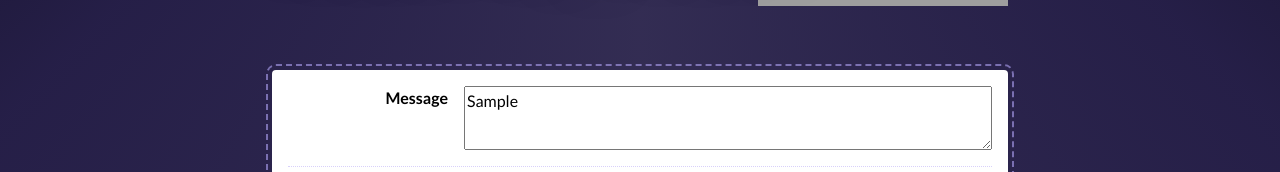
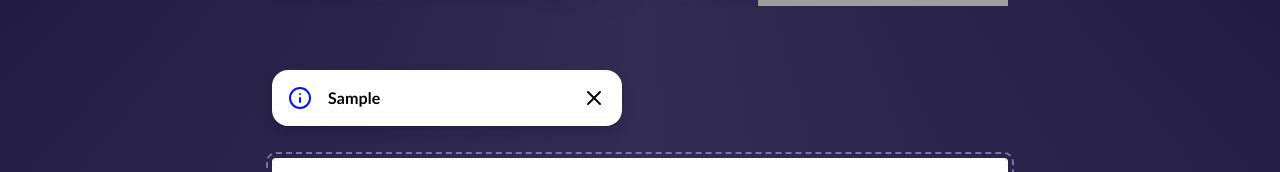
Before and after one commit to bhushangy/josh-react, a React (Vite) app in the folder project-toast/: page / in a window 1280 px wide. Both pictures are taken after typing "Sample" into the empty fields and a click on the button "Pop Toast!". Shown: the part 358-530 px from the top of the page. Built offline with nearby package versions, Linux system fonts and the light colour scheme; grey boxes are pictures that could not be loaded.

Commit message:
added interactivity

```diff
--- a/project-toast/src/components/Toast/Toast.js
+++ b/project-toast/src/components/Toast/Toast.js
@@ -1,33 +1,19 @@
-import React from 'react';
-import {
-  AlertOctagon,
-  AlertTriangle,
-  CheckCircle,
-  Info,
-  X,
-} from 'react-feather';
+import React from "react";
 
-import VisuallyHidden from '../VisuallyHidden';
+import { X } from "react-feather";
 
-import styles from './Toast.module.css';
+import VisuallyHidden from "../VisuallyHidden";
 
-const ICONS_BY_VARIANT = {
-  notice: Info,
-  warning: AlertTriangle,
-  success: CheckCircle,
-  error: AlertOctagon,
-};
+import styles from "./Toast.module.css";
 
-function Toast() {
+function Toast({ icon: Icon, variant, closeButtonClickHandler, children }) {
   return (
-    <div className={`${styles.toast} ${styles.notice}`}>
+    <div className={`${styles.toast} ${styles[variant]}`}>
       <div className={styles.iconContainer}>
-        <Info size={24} />
+        <Icon size={24} />
       </div>
-      <p className={styles.content}>
-        16 photos have been uploaded
-      </p>
-      <button className={styles.closeButton}>
+      <p className={styles.content}>{children}</p>
+      <button className={styles.closeButton} onClick={closeButtonClickHandler}>
         <X size={24} />
         <VisuallyHidden>Dismiss message</VisuallyHidden>
       </button>
--- a/project-toast/src/components/ToastPlayground/ToastPlayground.js
+++ b/project-toast/src/components/ToastPlayground/ToastPlayground.js
@@ -1,14 +1,20 @@
 import React from "react";
 
 import Button from "../Button";
+import Toast from "../Toast";
 
 import styles from "./ToastPlayground.module.css";
+
+import { getToastIcon } from "../ToastPlayground/helpers";
 
 const VARIANT_OPTIONS = ["notice", "warning", "success", "error"];
 
 function ToastPlayground() {
   const [toastMessage, setToastMesasge] = React.useState("");
   const [toastVariant, setToastVariant] = React.useState("notice");
+  const [showToast, setShowToast] = React.useState(false);
+
+  const toastIcon = getToastIcon(toastVariant);
 
   const toastMessageChangeHandler = (e) => {
     setToastMesasge(e.target.value);
@@ -18,8 +24,13 @@ function ToastPlayground() {
     setToastVariant(e.target.value);
   };
 
+  const toastCloseButtonClickHandler = React.useCallback(() => {
+    setShowToast(false);
+  }, [setShowToast]);
+
   const onFormSubmitHandler = (e) => {
     e.preventDefault();
+    setShowToast(true);
   };
 
   return (
@@ -28,6 +39,16 @@ function ToastPlayground() {
         <img alt="Cute toast mascot" src="/toast.png" />
         <h1>Toast Playground</h1>
       </header>
+
+      {showToast && (
+        <Toast
+          icon={toastIcon}
+          variant={toastVariant}
+          closeButtonClickHandler={toastCloseButtonClickHandler}
+        >
+          {toastMessage}
+        </Toast>
+      )}
 
       <form onSubmit={onFormSubmitHandler}>
         <div className={styles.controlsWrapper}>
--- /dev/null
+++ b/project-toast/src/components/ToastPlayground/helpers.js
@@ -0,0 +1,16 @@
+import { AlertOctagon, AlertTriangle, CheckCircle, Info } from "react-feather";
+
+export const getToastIcon = (variant) => {
+    switch (variant) {
+        case "notice":
+            return Info;
+        case "warning":
+            return AlertTriangle;
+        case "success":
+            return CheckCircle;
+        case "error":
+            return AlertOctagon;
+        default:
+            return Info;
+    }
+};
```
